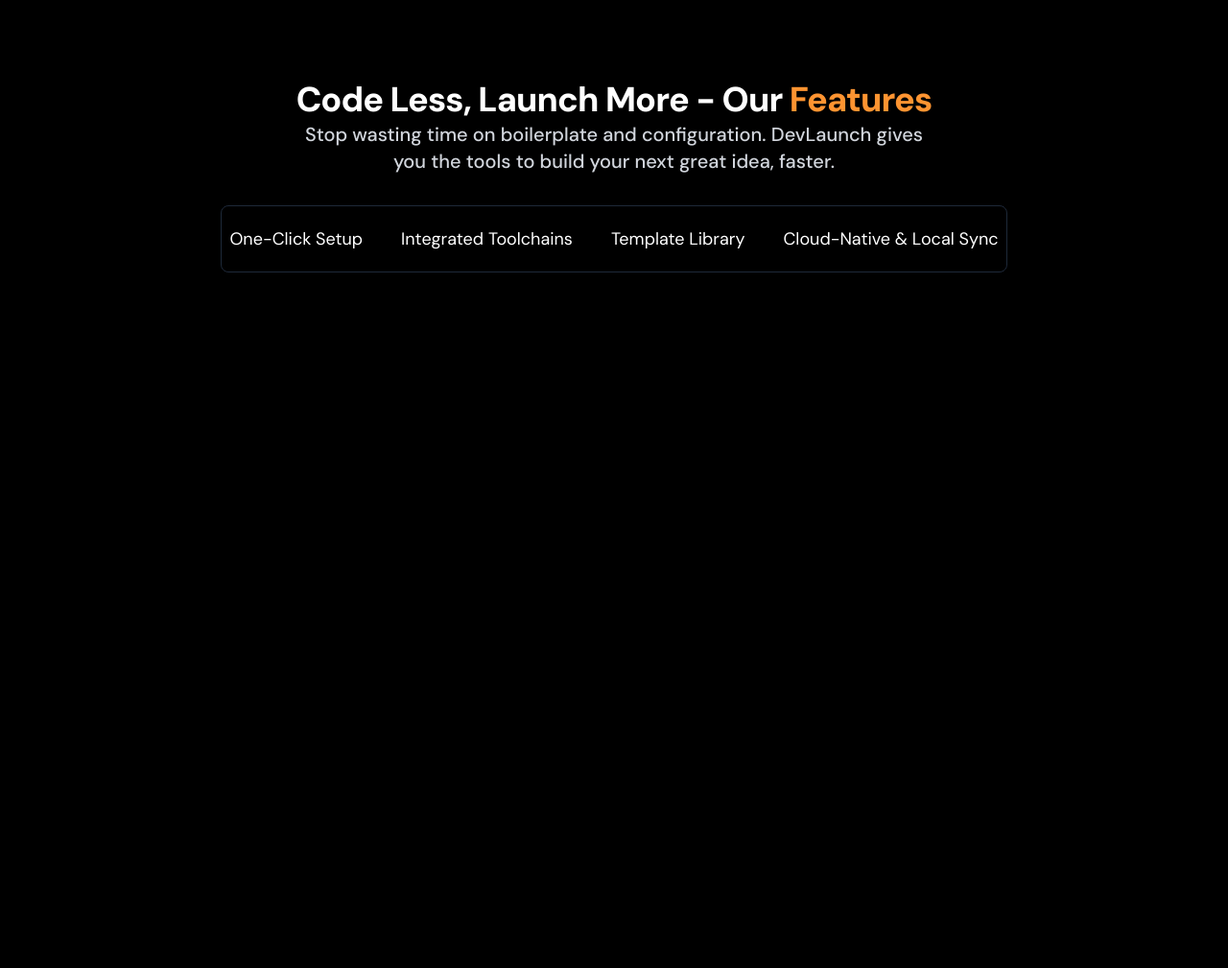
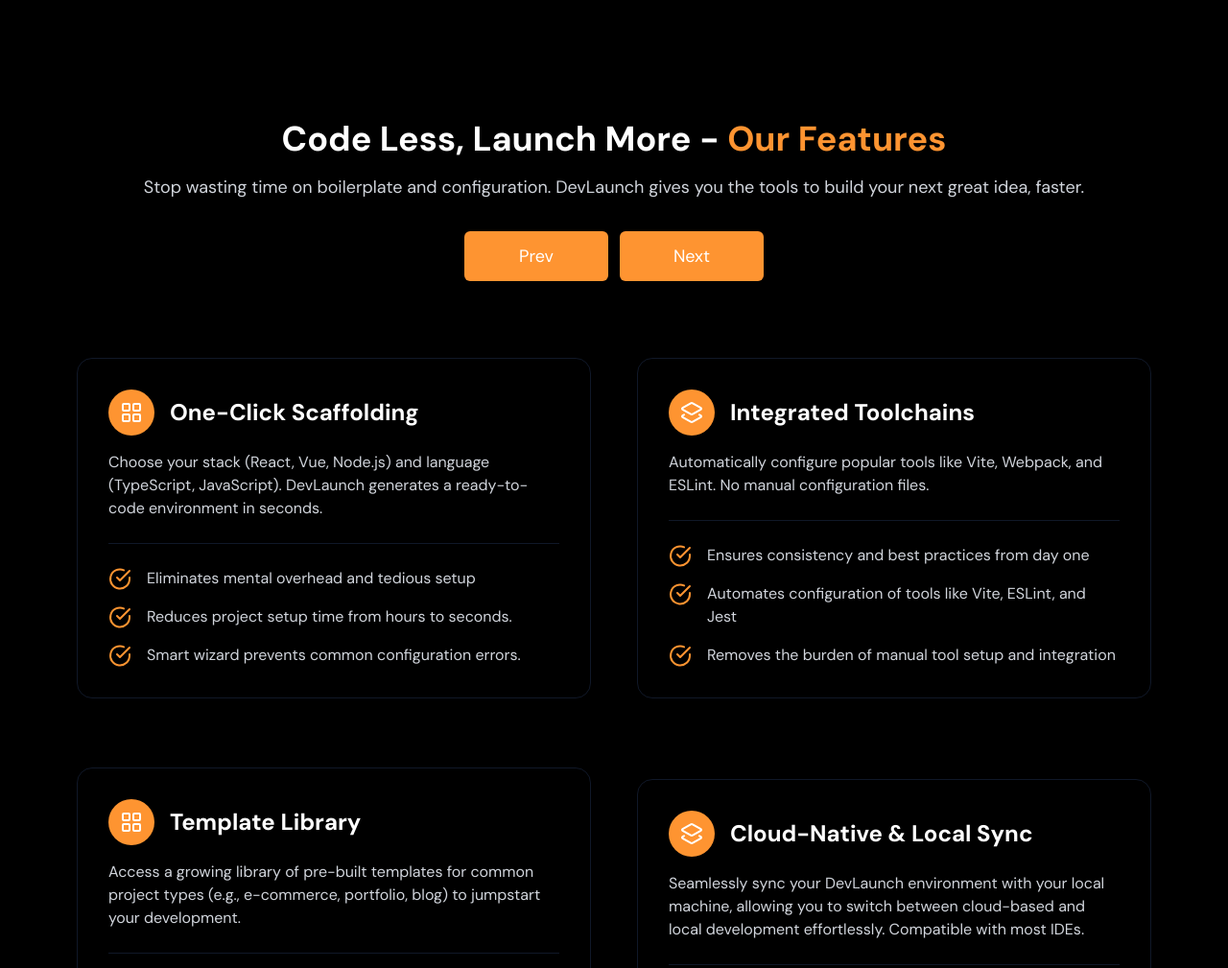
Before and after one commit to talesofcarter/devlaunch, a website with bundled scripts: page index.html in a window 1280 px wide. Shown: the part 609-1618 px from the top of the page at 96% size. Before the commit the page ends 1490 px from the top, so only its background shows below. Built offline with nearby package versions, Linux system fonts and the light colour scheme.

Commit message:
MVC for features

```diff
--- a/index.html
+++ b/index.html
@@ -33,11 +33,9 @@
     <link href="/src/output.css" rel="stylesheet" />
     <title>DevLaunch</title>
   </head>
-  <body
-    class="bg-black min-h-screen px-40 transition-colors duration-300 dark:bg-gray-900"
-  >
+  <body class="bg-black dark:bg-gray-900">
     <header
-      class="w-full sticky top-0 bg-black rounded-xl p-6 transition-colors duration-300 dark:bg-gray-800 z-20"
+      class="w-full sticky top-0 bg-black rounded-xl p-6 transition-colors duration-300 dark:bg-gray-800 z-20 mb-24"
       id="header"
     >
       <nav
@@ -146,11 +144,9 @@
         </div>
       </nav>
     </header>
-    <main
-      class="w-full flex-grow flex flex-col items-center justify-center px-4 sm:px-6 lg:px-8"
-    >
+    <main class="px-4 sm:px-6 lg:px-8">
       <!--======= Hero ======-->
-      <section id="hero" class="w-full text-center mt-20">
+      <section id="hero" class="my-16 text-center">
         <div
           class="inline-flex items-center justify-center gap-2 py-2 px-6 rounded-full border border-gray-700 bg-gray-800 bg-opacity-50 backdrop-blur-sm mb-6"
         >
@@ -213,7 +209,7 @@
           </button>
           <a
             href="#features"
-            class="text-white hover:text-orange-500 font-bold py-3 px-8 rounded-full transition-colors duration-300"
+            class="text-white hover:text-[var(--theme-color)] font-bold py-3 px-8 rounded-full transition-colors duration-300"
           >
             Learn More &rarr;
           </a>
@@ -222,38 +218,55 @@
           No credit card required. Cancel anytime.
         </p>
       </section>
+
       <!--======= Features =======-->
       <section
-        id="features"
-        class="w-full min-h-screen text-center mt-25"
+        class="w-full min-h-screen py-16 px-4 mx-auto"
       >
-        <div class="inline-flex text-white flex-col">
+        <div>
           <h1
-            class="text-3xl sm:text-4xl md:text-4xl font-extrabold leading-tight tracking-tight"
+            class="text-white text-3xl md:text-4xl font-bold text-center mb-4"
           >
-            Code Less, Launch More - Our
+            Code Less, Launch More -
             <span class="text-[var(--theme-color)]"
-              >Features</span
+              >Our Features</span
             >
           </h1>
-          <h3
-            class="text-gray-300 text-lg sm:text-xl font-medium max-w-2xl mx-auto mb-8"
-          >
+          <p class="text-lg text-gray-300 text-center mb-8">
             Stop wasting time on boilerplate and
             configuration. DevLaunch gives you the tools to
             build your next great idea, faster.
-          </h3>
+          </p>
         </div>
 
-        <div
-          class="inline-flex border-box border-1 border-gray-800 rounded-lg p-2 cursor-pointer"
+        <div class="flex flex-row justify-center gap-3">
+          <button
+            class="text-white w-[150px] text-lg bg-[var(--theme-color)] px-5 py-3 cursor-pointer transition-all duration-500 ease-initial hover:bg-amber-700 rounded-md"
+          >
+            Prev
+          </button>
+          <button
+            class="text-white w-[150px] text-lg bg-[var(--theme-color)] px-5 py-3 cursor-pointer transition-all duration-500 ease-initial hover:bg-amber-700 rounded-md"
+          >
+            Next
+          </button>
+        </div>
+
+        <!-- Features content -->
+        <section
+          id="features"
+          class="w-full py-20 px-4 sm:px-6 lg:px-8"
         >
-          <ul id="feature-nav" class="flex flex-row gap-10">
-            <!-- This section's content is dynamically rendered by JavaScript -->
-          </ul>
-        </div>
-        <div></div>
+          <div class="max-w-7xl mx-auto">
+            <div
+              class="features-content-grid grid grid-cols-1 md:grid-cols-2 gap-12 items-center"
+            >
+              <!-- Content is dynamically generated by JavaScript -->
+            </div>
+          </div>
+        </section>
       </section>
+
       <!--=============-->
       <!--=============-->
       <!--=============-->
--- a/src/data/features.js
+++ b/src/data/features.js
@@ -1,30 +1,46 @@
 export const features = [
   {
-    feature: "One-Click Setup",
+    feature: "One-Click Scaffolding",
     description:
       "Choose your stack (React, Vue, Node.js) and language (TypeScript, JavaScript). DevLaunch generates a ready-to-code environment in seconds.",
-    subTitle: "Setup",
-    icon: "assets/icons/mouse.svg",
+    bulletFeatures: [
+      "Eliminates mental overhead and tedious setup",
+      "Reduces project setup time from hours to seconds.",
+      "Smart wizard prevents common configuration errors.",
+    ],
+    icon: "src/assets/icons/layout-grid.svg",
   },
   {
     feature: "Integrated Toolchains",
     description:
       "Automatically configure popular tools like Vite, Webpack, and ESLint. No manual configuration files.",
-    subTitle: "Toolchains",
-    icon: "assets/icons/toolbox.svg",
+    bulletFeatures: [
+      "Ensures consistency and best practices from day one",
+      "Automates configuration of tools like Vite, ESLint, and Jest",
+      "Removes the burden of manual tool setup and integration",
+    ],
+    icon: "src/assets/icons/layers.svg",
   },
   {
     feature: "Template Library",
     description:
       "Access a growing library of pre-built templates for common project types (e.g., e-commerce, portfolio, blog) to jumpstart your development.",
-    subTitle: "Library",
-    icon: "assets/icons/library.svg",
+    bulletFeatures: [
+      "Jumpstarts development with a wide range of architectures",
+      "Community-driven and constantly updated templates",
+      "Provides templates for common project types like blogs or e-commerce storefronts",
+    ],
+    icon: "src/assets/icons/layout-grid.svg",
   },
   {
     feature: "Cloud-Native & Local Sync",
     description:
       "Seamlessly sync your DevLaunch environment with your local machine, allowing you to switch between cloud-based and local development effortlessly. Compatible with most IDEs.",
-    subTitle: "Cloud",
-    icon: "assets/icons/cloud-sync.svg",
+    bulletFeatures: [
+      "Provides maximum flexibility for a modern workflow",
+      "Ensures your project is always up-to-date",
+      "Allows you to switch between devices without losing progress",
+    ],
+    icon: "src/assets/icons/layers.svg",
   },
 ];
--- a/src/input.css
+++ b/src/input.css
@@ -6,6 +6,8 @@
 
 body {
   font-family: "DM Sans", sans-serif;
-  padding: 0;
-  margin: 0;
 }
+
+.custom-margin {
+  margin-bottom: 100px;
+}
--- a/src/scripts/app.js
+++ b/src/scripts/app.js
@@ -1,9 +1,11 @@
 import { themeToggle } from "./helperFunctions/themeToggle.js";
 import { toggleHamburgerMenu } from "./helperFunctions/toggleHamburgerMenu.js";
 import { generateFeatures } from "./helperFunctions/generateFeatures.js";
+import { tabSwitching } from "./helperFunctions/tabSwitching.js";
 
 document.addEventListener("DOMContentLoaded", () => {
   themeToggle();
   toggleHamburgerMenu();
   generateFeatures();
+  tabSwitching();
 });
--- a/src/scripts/helperFunctions/generateFeatures.js
+++ b/src/scripts/helperFunctions/generateFeatures.js
@@ -1,17 +1,69 @@
 import { features } from "../../data/features.js";
 
 export function generateFeatures() {
-  const featureNav = document.getElementById("feature-nav");
-  let featureNavRender = "";
+  const featuresGrid = document.querySelector(
+    ".features-content-grid"
+  );
+  let featuresGridRender = "";
 
   features.forEach((feature) => {
-    featureNavRender += `
-    <li class="flex-1 min-w-[120px] max-w-[200px] py-3 px-2 sm:py-4 sm:px-3 rounded-lg flex flex-col items-center justify-center text-center transition-all duration-300 ease-in-out hover:bg-[var(--theme-color)] active:bg-[var(--theme-color)]">
-      <a class="text-white text-lg sm:text-base md:text-lg hidden md:block" href="#">${feature.feature}</a>
-      <a class="sm:px-3 text-white text-xs sm:text-sm md:hidden block" href="#">${feature.subTitle}</a>
-    </li>
+    const subFeaturesHTML = feature.bulletFeatures
+      .map(
+        (subFeature) => `
+      <li class="flex items-start gap-4">
+        <svg
+            xmlns="http://www.w3.org/2000/svg"
+            width="24"
+            height="24"
+            viewBox="0 0 24 24"
+            fill="none"
+            stroke="#fe9431"
+            stroke-width="2"
+            stroke-linecap="round"
+            stroke-linejoin="round"
+        >
+            <path
+                d="M22 11.08V12a10 10 0 1 1-5.93-8.65"
+            />
+            <path d="M22 4 12 14.01l-3-3" />
+        </svg>
+        <p class="text-gray-300">
+            ${subFeature}
+        </p>
+        </li>
+      `
+      )
+      .join("");
+
+    featuresGridRender += `
+
+    <div class="text-white md:order-1">
+        <div class="p-8 rounded-2xl border border-gray-900 backdrop-blur-sm mb-6">
+            <div class="flex items-center gap-4 mb-4">
+                <div class="p-3 rounded-full bg-[var(--theme-color)]">
+                    <img
+                        src="${feature.icon}"
+                    />
+                </div>
+                <h2
+                    class="text-xl sm:text-2xl font-bold"
+                >
+                    ${feature.feature}
+                </h2>
+                </div>
+                  <p class="text-gray-300 text-base mb-6">
+                    ${feature.description}
+                  </p>
+
+                  <hr
+                    class="border-t border-gray-900 my-6"
+                  />
+                <ul class="space-y-4">
+                ${subFeaturesHTML}
+                </ul>
+                </div>
+              </div>
     `;
   });
-
-  featureNav.innerHTML = featureNavRender;
+  featuresGrid.innerHTML = featuresGridRender;
 }
--- /dev/null
+++ b/src/scripts/helperFunctions/tabSwitching.js
@@ -0,0 +1 @@
+export function tabSwitching() {}
```
Also changed, not shown: src/assets/icons/circle-check.svg (added), src/assets/icons/layers.svg (added), src/assets/icons/layout-grid.svg (added), src/output.css, 1 other file.
